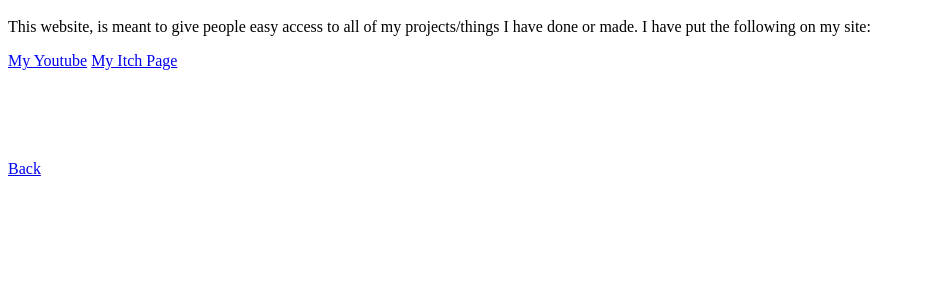
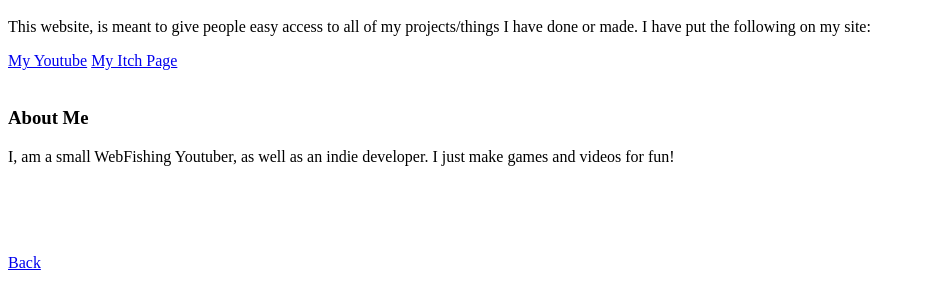
Before and after one commit to TheTrueFishCake/fishsite, a plain HTML site: page about.html in a window 1280 px wide. Shown: the part 48-354 px from the top of the page, without its empty margins (0-925 px from the left). Drawn offline with Linux system fonts and the light colour scheme.

Commit message:
Update about.html

```diff
--- a/about.html
+++ b/about.html
@@ -5,6 +5,8 @@
 <a href="https://fishcake12340.itch.io/">My Itch Page</a>
 <br>
 <br>
+<h3>About Me</h3>
+<p>I, am a small WebFishing Youtuber, as well as an indie developer. I just make games and videos for fun!</p>
 <br>
 <br>
 <br>
```
